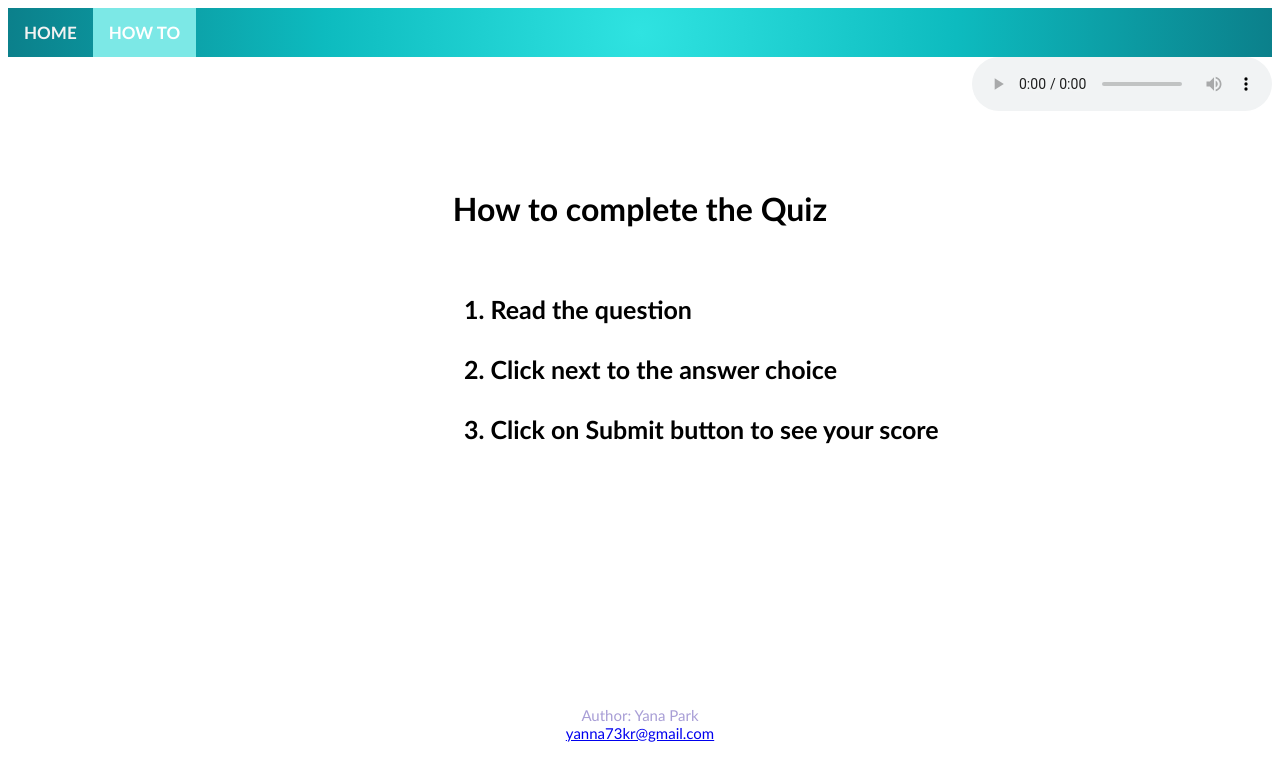
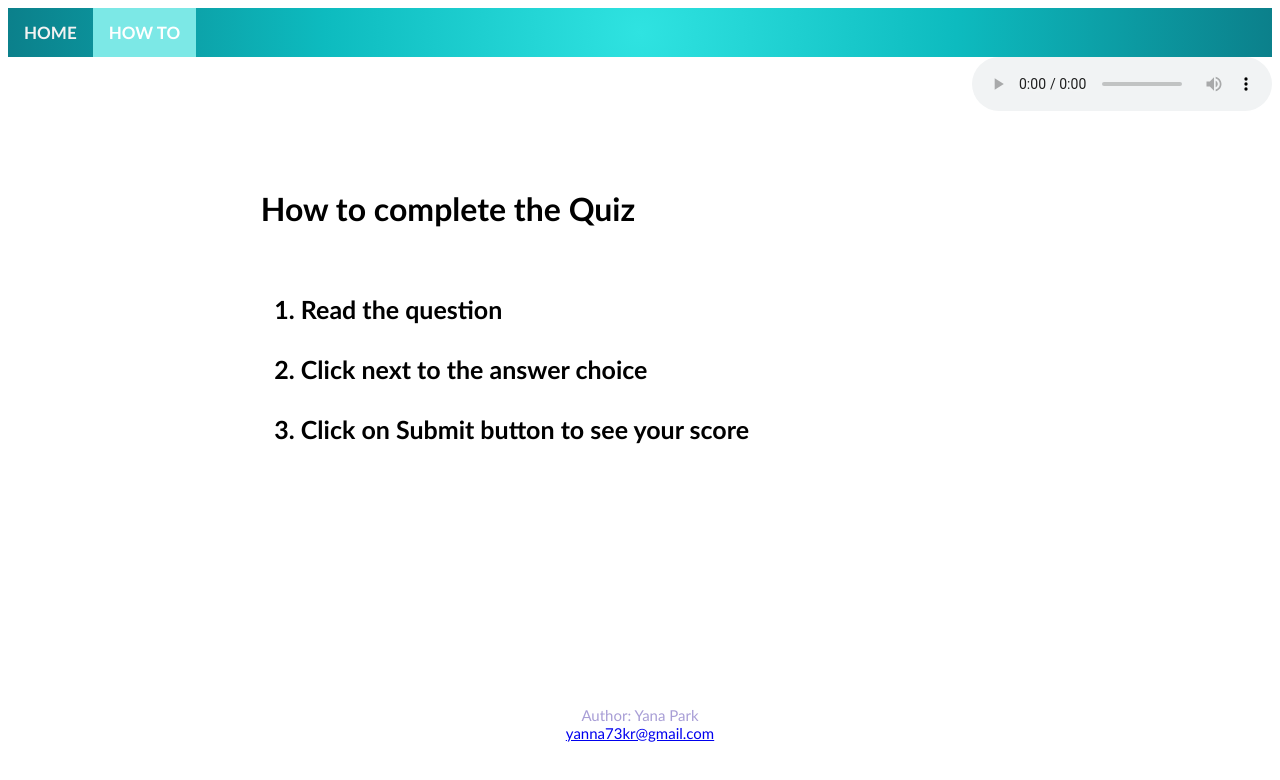
Before and after one commit to yanaP73/Project2, a plain HTML site: page howto.html in a window 1280 px wide. Drawn offline with Linux system fonts and the light colour scheme.

Commit message:
Change alignment of the text on howto.html page.

```diff
--- a/howto.html
+++ b/howto.html
@@ -21,7 +21,7 @@
         </audio>
       </div><br><br><br>
 
-      <h1 id="h1">How to complete the Quiz</h1><br>
+      <h1 id="hHowTo">How to complete the Quiz</h1><br>
 
       <div id="howto">
         <ol>
--- a/styles.css
+++ b/styles.css
@@ -53,9 +53,13 @@ span {
 
 ol {
     text-align: left;
-    margin-left: 35%;/*https://stackoverflow.com/questions/19364836/how-to-center-ordered-list-number-in-html*/
+    margin-left: 20%;/*https://stackoverflow.com/questions/19364836/how-to-center-ordered-list-number-in-html*/
     font-size: 25px;
     font-weight: bold;
+}
+#hHowTo {
+    text-align: left;
+    margin-left: 20%;
 }
 footer{
     text-align: center;
```
